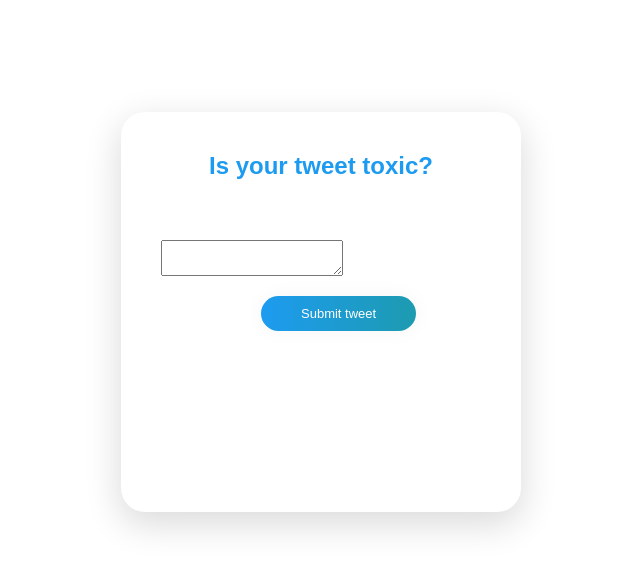
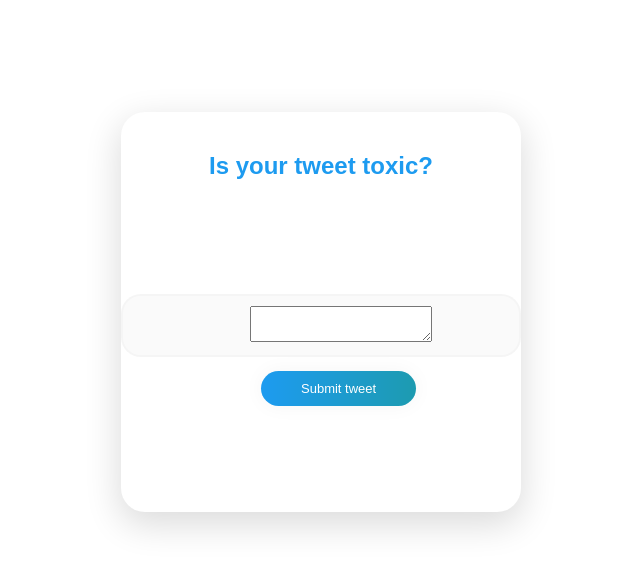
Before and after one commit to ozogxyz/mlflow-docker-tweet-classifier, a Flask app: page / in a window 1280 px wide. Shown: the top 570 px of the page, without its empty margins (319-959 px from the left). Run offline with Flask 2, Linux system fonts and the light colour scheme; parts of the project's set-up code (start-up, migrations or seed data) failed here and were passed over; some libraries are stand-ins or nearby versions.

Commit message:
Final version with slight misalignment.

```diff
--- a/app/static/main.css
+++ b/app/static/main.css
@@ -29,14 +29,29 @@
     border: 2;
     padding-bottom: 10px;
     padding-top: 10px;
+    font-family: 'Ubuntu', sans-serif;
 }
 
-.text {
-    border-radius: 5em;
-    border: 2;
+form.form {
+    padding-top: 40px;
+}
+
+.tweet {
+    color: rgb(38, 50, 56);
+    font-weight: 700;
+    font-size: 14px;
+    letter-spacing: 1px;
+    background: rgba(136, 126, 126, 0.04);
+    border: none;
+    border-radius: 20px;
+    padding-top: 10px;
     padding-bottom: 10px;
-    padding-top: 10px;
-}
+    outline: none;
+    box-sizing: border-box;
+    border: 2px solid rgba(0, 0, 0, 0.02);
+    text-align: center;
+    font-family: 'Ubuntu', sans-serif;
+    }
 
 .submit {
   cursor: pointer;
@@ -44,6 +59,9 @@
     color: #fff;
     background: linear-gradient(to right, #1D9BF0, #1D9BB0);
     border: 0;
+    padding-bottom: 10px;
+    padding-top: 10px;
+    font-family: 'Ubuntu', sans-serif;
     padding-left: 40px;
     padding-right: 40px;
     padding-bottom: 10px;
--- a/app/templates/index.html
+++ b/app/templates/index.html
@@ -3,15 +3,17 @@
 <head>
     <link rel="stylesheet" href='/static/main.css'>
     <title>Twitter Detoxifier</title>
+    <link rel="shortcut icon" href="/static/favicon.ico">
 </head>
 <body>
 <div class="main">
     <p align="center" class="title">Is your tweet toxic?</p>
     <p align="center" class="text">{% from "_formhelpers.html" import render_field %}</p>
     <form action="/results" class=form method=post>
-        <dl>{{ render_field(form.tweet_classify) }}</dl>
-        <div><input align="center" class=submit name='submit_btn' type=submit
-                   value='Submit tweet'>
+        <dl class="tweet">{{ render_field(form.tweet_classify) }}</dl>
+        <div>
+            <input align="center" class=submit name='submit_btn' type=submit
+                   value='Submit tweet' placeholder="Your tweet here">
         </div>
     </form>
 </div>
--- a/app/templates/results.html
+++ b/app/templates/results.html
@@ -3,6 +3,7 @@
 <head>
     <link href="/static/results.css" rel="stylesheet">
     <title>Twitter Detoxifier</title>
+    <link rel="shortcut icon" href="/static/favicon.ico">
 </head>
 <body>
 <div class="result_main">
```
Also changed, not shown: app/static/results.css (+3 -6 lines), app/static/favicon.ico (added).
